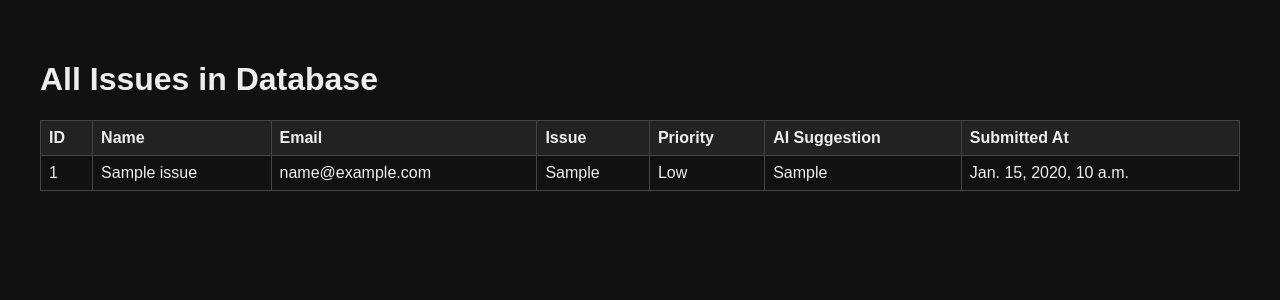
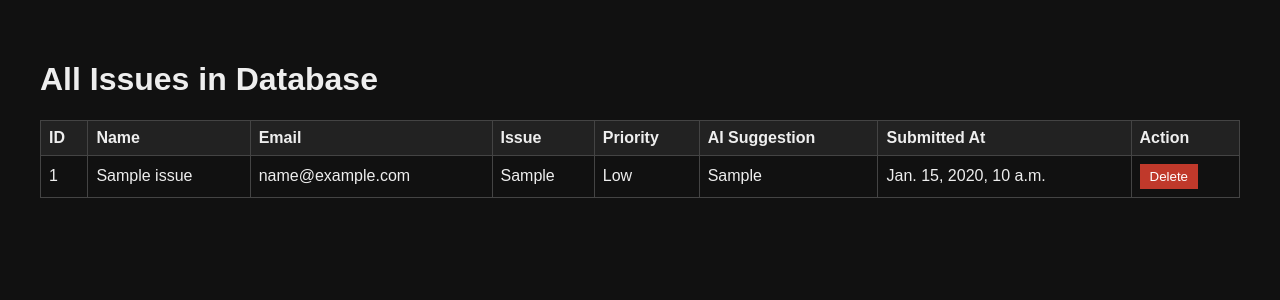
Before and after one commit to bobdanny/gessdemnbackend, a Django app: page / in a window 1280 px wide. Shown: the top 300 px of the page. Run offline with Django 5.2, Linux system fonts and the light colour scheme; tables that the repository leaves empty hold one stand-in row (values such as "Sample post").

Commit message:
Added delete issue functionality with button and view

```diff
--- a/gessdemn/templates/home.html
+++ b/gessdemn/templates/home.html
@@ -9,6 +9,8 @@
         th, td { padding: 0.5rem; border: 1px solid #444; text-align: left; }
         th { background: #222; }
         tr:nth-child(even) { background: #1a1a1a; }
+        button { background: #c0392b; color: white; border: none; padding: 5px 10px; cursor: pointer; }
+        button:hover { background: #e74c3c; }
     </style>
 </head>
 <body>
@@ -25,11 +27,12 @@
                 <th>Priority</th>
                 <th>AI Suggestion</th>
                 <th>Submitted At</th>
+                <th>Action</th>
             </tr>
         </thead>
         <tbody>
             {% for issue in issues %}
-            <tr>
+            <tr id="row-{{ issue.id }}">
                 <td>{{ issue.id }}</td>
                 <td>{{ issue.name }}</td>
                 <td>{{ issue.email }}</td>
@@ -37,6 +40,9 @@
                 <td>{{ issue.priority|default:"Pending" }}</td>
                 <td>{{ issue.ai_suggestion|default:"-" }}</td>
                 <td>{{ issue.submitted_at }}</td>
+                <td>
+                    <button onclick="deleteIssue({{ issue.id }})">Delete</button>
+                </td>
             </tr>
             {% endfor %}
         </tbody>
@@ -44,5 +50,42 @@
     {% else %}
         <p>No issues found in the database.</p>
     {% endif %}
+
+    <script>
+        function deleteIssue(issueId) {
+            if (confirm("Are you sure you want to delete this issue?")) {
+                fetch(`/delete-issue/${issueId}/`, {
+                    method: 'DELETE',
+                    headers: {
+                        'X-CSRFToken': getCookie('csrftoken'),
+                    },
+                })
+                .then(response => response.json())
+                .then(data => {
+                    if (data.status === 'success') {
+                        document.getElementById(`row-${issueId}`).remove();
+                    } else {
+                        alert(data.message);
+                    }
+                });
+            }
+        }
+
+        // Get CSRF token helper
+        function getCookie(name) {
+            let cookieValue = null;
+            if (document.cookie && document.cookie !== '') {
+                const cookies = document.cookie.split(';');
+                for (let i = 0; i < cookies.length; i++) {
+                    const cookie = cookies[i].trim();
+                    if (cookie.substring(0, name.length + 1) === (name + '=')) {
+                        cookieValue = decodeURIComponent(cookie.substring(name.length + 1));
+                        break;
+                    }
+                }
+            }
+            return cookieValue;
+        }
+    </script>
 </body>
 </html>
--- a/gessdemn/urls.py
+++ b/gessdemn/urls.py
@@ -1,9 +1,11 @@
 from django.urls import path
-from gessdemn.views import get_issues, submit_issue, display_issues, HomeView
+from gessdemn.views import get_issues, submit_issue, display_issues, delete_issue, HomeView
 
 urlpatterns = [
     path('', HomeView.as_view(), name='home'),
     path('submit-issue/', submit_issue, name='submit_issue'),
     path('get-issues/', get_issues, name='get_issues'),
     path('display-issues/', display_issues, name='display_issues'),
+    path('delete-issue/<int:issue_id>/', delete_issue, name='delete_issue'),
+
 ]
--- a/gessdemn/views.py
+++ b/gessdemn/views.py
@@ -66,3 +66,18 @@ class HomeView(TemplateView):
         context = super().get_context_data(**kwargs)
         context['issues'] = Issue.objects.all().order_by('-submitted_at')
         return context
+
+
+
+from django.views.decorators.http import require_http_methods
+from django.shortcuts import get_object_or_404
+
+@csrf_exempt
+@require_http_methods(["DELETE"])
+def delete_issue(request, issue_id):
+    try:
+        issue = get_object_or_404(Issue, id=issue_id)
+        issue.delete()
+        return JsonResponse({'status': 'success', 'message': 'Issue deleted successfully'})
+    except Exception as e:
+        return JsonResponse({'status': 'error', 'message': str(e)}, status=400)
```
